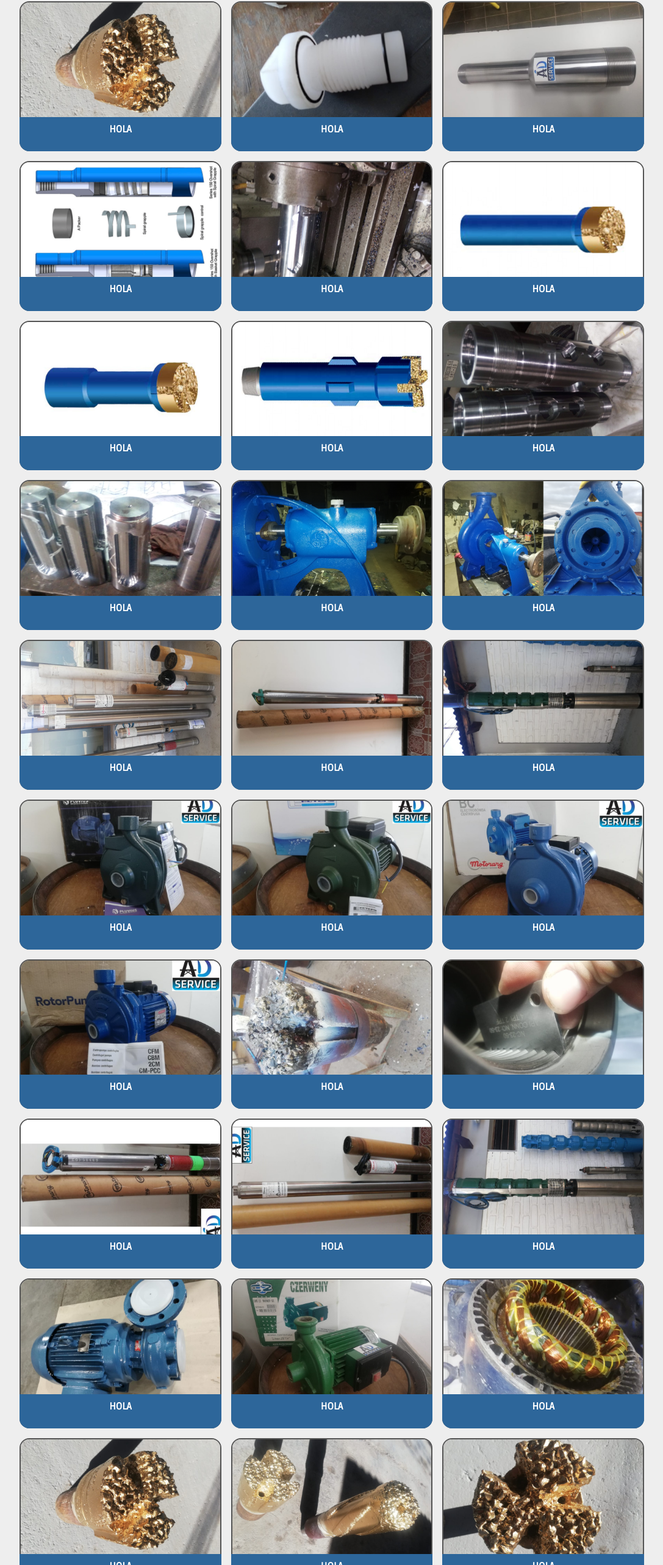
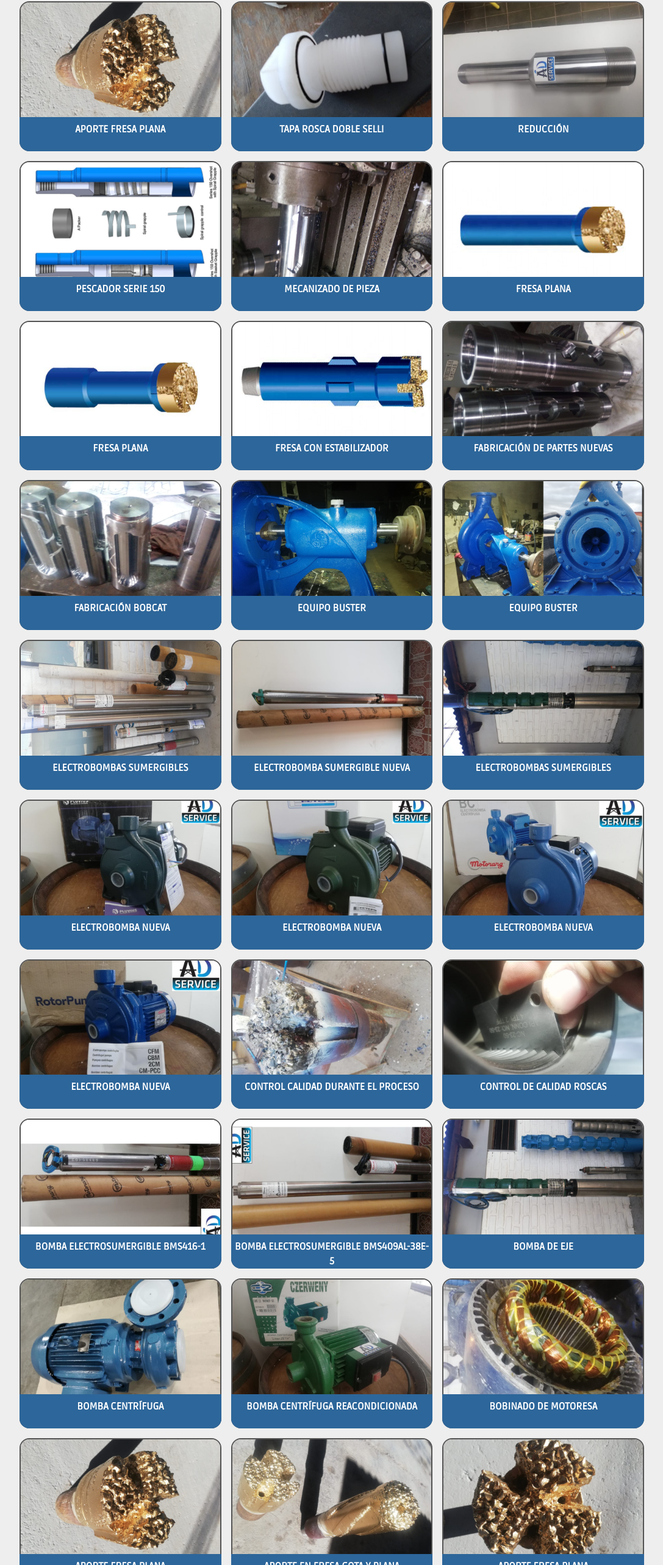
Before and after one commit to DevZeppelin/ad-service-web, a Next.js app: page /trabajos in a window 1280 px wide. Shown: the part 866-3432 px from the top of the page at 61% size, without its empty margins (96-1183 px from the left). Built offline with nearby package versions, Linux system fonts and the light colour scheme.

Commit message:
changed names in Trabajos

```diff
--- a/pages/trabajos.js
+++ b/pages/trabajos.js
@@ -19,53 +19,53 @@ const Trabajos = () => {
             <h2 className="text-3xl text-center pb-4 m-12 ">Algunos de nuestros trabajos</h2>
             <div className="mx-6 md:mx-32 mt-8 text-center fadeIn element grid grid-cols-1 md:grid-cols-3 gap-4">
 
-              <GridComponent name="Hola" src="/t1-aporteFresaPlana.png" />
-              <GridComponent name="Hola" src="/t2-taparoscadoblesello.png" />
-              <GridComponent name="Hola" src="/t7-reduccion.png" />
-              <GridComponent name="Hola" src="/t8-pescadorserie150.png" />
-              <GridComponent name="Hola" src="/t9-mecanizadodepieza.png" />
-              <GridComponent name="Hola" src="/t10-fresaplana1.png" />
-              <GridComponent name="Hola" src="/t11-fresaplana2.png" />
-              <GridComponent name="Hola" src="/t12-fresaconestabilizador.png" />
-              <GridComponent name="Hola" src="/t13-fabricacionpartesnuevas.png" />
-              <GridComponent name="Hola" src="/t14-fabricacionbobcat.png" />
-              <GridComponent name="Hola" src="/t15-equipobuster.png" />
-              <GridComponent name="Hola" src="/t16-equipobuster2.png" />
-              <GridComponent name="Hola" src="/t17-electrobombassumergibles.png" />
-              <GridComponent name="Hola" src="/t18-electrobombassumergiblesnueva.png" />
-              <GridComponent name="Hola" src="/t19-electrobombasumergible.png" />
-              <GridComponent name="Hola" src="/t20-electrobombanueva.png" />
-              <GridComponent name="Hola" src="/t21-electrobomba2.png" />
-              <GridComponent name="Hola" src="/t21-electrobomba3.png" />
-              <GridComponent name="Hola" src="/t23-electrobomba4.png" />
-              <GridComponent name="Hola" src="/t24-controlcalidadduranteelproceso.png" />
-              <GridComponent name="Hola" src="/t25-controlcalidadroscas.png" />
-              <GridComponent name="Hola" src="/t26-BOMBAELECTROSUMERGIBLEBMS416-1.png" />
-              <GridComponent name="Hola" src="/t27-BOMBAELECTROSUMERGIBLEBMS409AL-38E-5.png" />
-              <GridComponent name="Hola" src="/t28-BOMBADEEJE.png" />
-              <GridComponent name="Hola" src="/t29-bombacentrifuga.png" />
-              <GridComponent name="Hola" src="/t30-BOMBA CENTRIFUGA REACONDICIONADA.png" />
-              <GridComponent name="Hola" src="/t32-BOBINADO DE MOTORES.png" />
-              <GridComponent name="Hola" src="/t33-APORTE FRESA PLANA.png" />
-              <GridComponent name="Hola" src="/t35-APORTE EN FRESA GOTA Y PLANA.png" />
-              <GridComponent name="Hola" src="/t36-APORTE DE FRESA PLANA 2.png" />
-              <GridComponent name="Hola" src="/t37-equipobuster.png" />
-              <GridComponent name="Hola" src="/t38-fabricacionpiezas.png" />
-              <GridComponent name="Hola" src="/t39-fabricacionpiezas.png" />
-              <GridComponent name="Hola" src="/r1-reparacionderoscas.png" />
-              <GridComponent name="Hola" src="/r2-reparacionderoscasenpm.png" />
-              <GridComponent name="Hola" src="/r3-reparacionderoscasenpm2.png" />
-              <GridComponent name="Hola" src="/r4-reparaciondemotores.png" />
+              <GridComponent name="Aporte Fresa Plana" src="/t1-aporteFresaPlana.png" />
+              <GridComponent name="Tapa Rosca Doble Selli" src="/t2-taparoscadoblesello.png" />
+              <GridComponent name="Reducción" src="/t7-reduccion.png" />
+              <GridComponent name="Pescador Serie 150" src="/t8-pescadorserie150.png" />
+              <GridComponent name="Mecanizado de Pieza" src="/t9-mecanizadodepieza.png" />
+              <GridComponent name="Fresa Plana" src="/t10-fresaplana1.png" />
+              <GridComponent name="Fresa Plana" src="/t11-fresaplana2.png" />
+              <GridComponent name="Fresa con estabilizador" src="/t12-fresaconestabilizador.png" />
+              <GridComponent name="Fabricación de partes nuevas" src="/t13-fabricacionpartesnuevas.png" />
+              <GridComponent name="Fabricación BobCat" src="/t14-fabricacionbobcat.png" />
+              <GridComponent name="Equipo Buster" src="/t15-equipobuster.png" />
+              <GridComponent name="Equipo Buster" src="/t16-equipobuster2.png" />
+              <GridComponent name="Electrobombas Sumergibles" src="/t17-electrobombassumergibles.png" />
+              <GridComponent name="Electrobomba sumergible nueva" src="/t18-electrobombassumergiblesnueva.png" />
+              <GridComponent name="Electrobombas Sumergibles" src="/t19-electrobombasumergible.png" />
+              <GridComponent name="electrobomba Nueva" src="/t20-electrobombanueva.png" />
+              <GridComponent name="electrobomba Nueva" src="/t21-electrobomba2.png" />
+              <GridComponent name="electrobomba Nueva" src="/t21-electrobomba3.png" />
+              <GridComponent name="electrobomba Nueva" src="/t23-electrobomba4.png" />
+              <GridComponent name="Control Calidad Durante el proceso" src="/t24-controlcalidadduranteelproceso.png" />
+              <GridComponent name="Control de Calidad Roscas" src="/t25-controlcalidadroscas.png" />
+              <GridComponent name="Bomba electrosumergible BMS416-1" src="/t26-BOMBAELECTROSUMERGIBLEBMS416-1.png" />
+              <GridComponent name="Bomba electrosumergible BMS409AL-38E-5" src="/t27-BOMBAELECTROSUMERGIBLEBMS409AL-38E-5.png" />
+              <GridComponent name="Bomba de Eje" src="/t28-BOMBADEEJE.png" />
+              <GridComponent name="Bomba Centrífuga" src="/t29-bombacentrifuga.png" />
+              <GridComponent name="Bomba centrífuga Reacondicionada" src="/t30-BOMBA CENTRIFUGA REACONDICIONADA.png" />
+              <GridComponent name="Bobinado de motoresa" src="/t32-BOBINADO DE MOTORES.png" />
+              <GridComponent name="Aporte Fresa Plana" src="/t33-APORTE FRESA PLANA.png" />
+              <GridComponent name="Aporte en Fresa gota y plana" src="/t35-APORTE EN FRESA GOTA Y PLANA.png" />
+              <GridComponent name="Aporte Fresa Plana" src="/t36-APORTE DE FRESA PLANA 2.png" />
+              <GridComponent name="Equipo Buster" src="/t37-equipobuster.png" />
+              <GridComponent name="Fabricación de piezas" src="/t38-fabricacionpiezas.png" />
+              <GridComponent name="Fabricación de piezas" src="/t39-fabricacionpiezas.png" />
+              <GridComponent name="Reparación de roscas" src="/r1-reparacionderoscas.png" />
+              <GridComponent name="Reparación de roscas en PM" src="/r2-reparacionderoscasenpm.png" />
+              <GridComponent name="Reparación de roscas" src="/r3-reparacionderoscasenpm2.png" />
+              <GridComponent name="Reparación de Motores" src="/r4-reparaciondemotores.png" />
 
 
             </div>
 
-            <h2 className="text-3xl text-center pb-4 m-12 ">Algunos de nuestras máquinas</h2>
+            <h2 className="text-3xl text-center pb-4 m-12 ">Algunas de nuestras máquinas</h2>
             <div className="mx-6 md:mx-32 mt-8 text-center fadeIn element grid grid-cols-1 md:grid-cols-3 gap-4">
 
-              <GridComponent name="Hola" src="/maquina1.png" />
-              <GridComponent name="Hola" src="/maquina2.png" />
-              <GridComponent name="Hola" src="/maquina3.png" />
+              <GridComponent name="1" src="/maquina1.png" />
+              <GridComponent name="2" src="/maquina2.png" />
+              <GridComponent name="3" src="/maquina3.png" />
 
               </div>
           </section>
```
